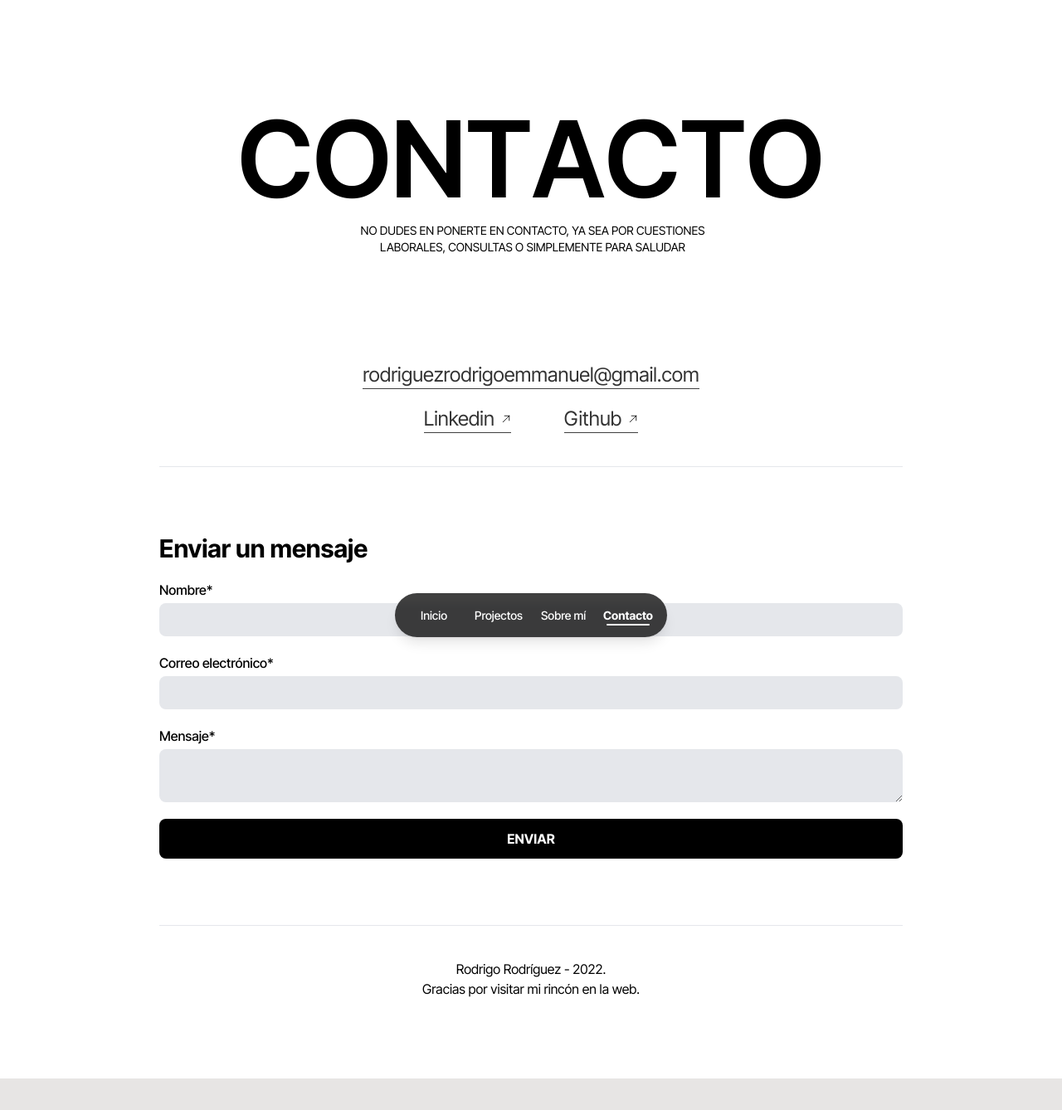
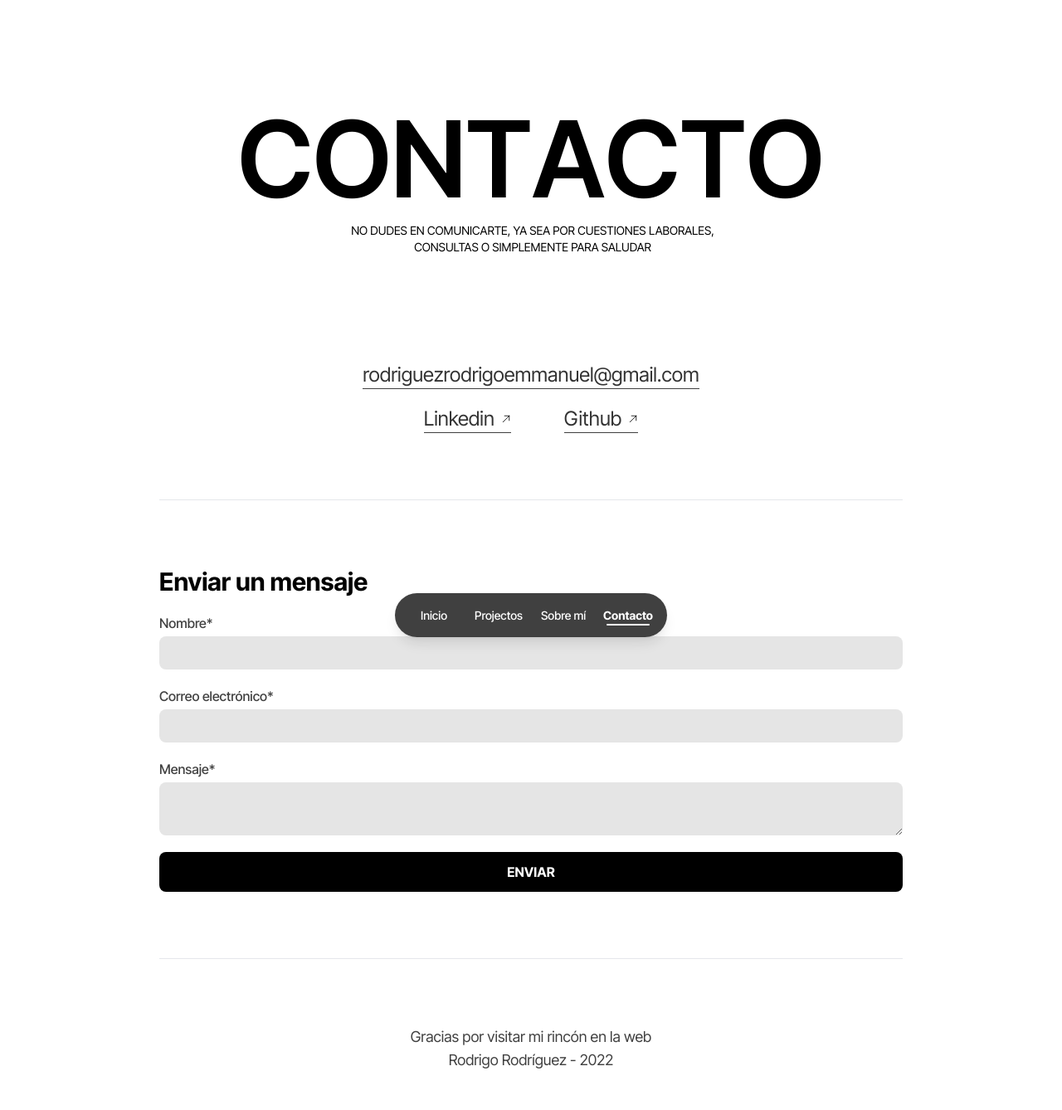
Before and after one commit to RdrBux/portfolio, a React (Create React App) app: page /contact in a window 1280 px wide. Shown: the top 1338 px of the page at 83% size. Before the commit the page ends 1300 px from the top, so only its background shows below. Built offline with nearby package versions, Linux system fonts and the light colour scheme.

Commit message:
Homogenize styles between routes

```diff
--- a/src/components/AnimatedTitle.jsx
+++ b/src/components/AnimatedTitle.jsx
@@ -18,7 +18,7 @@ export default function AnimatedTitle({ text, type = 'section' }) {
       rotateY: '0deg',
       scale: 1,
       transition: {
-        delay: Math.log10(i + 5) - 0.7,
+        delay: Math.log10(i + 5) - 0.77,
         duration: 0.2,
         ease: 'easeIn',
       },
--- a/src/components/ItemCollapse.jsx
+++ b/src/components/ItemCollapse.jsx
@@ -50,7 +50,7 @@ export default function ItemCollapse({ title, activeItem, setActiveItem }) {
               height: 0,
               transition: { duration: 0.2, ease: 'easeInOut' },
             }}
-            className="overflow-hidden text-black/80"
+            className="overflow-hidden text-neutral-700"
           >
             Lorem ipsum dolor sit amet, consectetur adipiscing elit. Ante eu in
             ultrices aliquet proin sapien non, tempus consectetur. A interdum
--- a/src/components/Navbar.jsx
+++ b/src/components/Navbar.jsx
@@ -11,6 +11,7 @@ export default function Navbar() {
   }, [location]);
 
   return (
+    <motion.div className="fixed bottom-8 z-40 flex w-screen justify-center">
       <motion.nav
         initial={{ opacity: 0, scaleX: 0 }}
         animate={{
@@ -23,7 +24,7 @@ export default function Navbar() {
           scaleX: 0,
           transition: { delay: 0.2, duration: 0.3 },
         }}
-      className="fixed bottom-8 left-1/2 z-40 -ml-[164px] flex w-[328px] select-none justify-center rounded-full bg-black/75 py-2 font-inter text-[14px] text-white shadow-lg backdrop-blur-sm"
+        className="flex w-[328px] select-none justify-center rounded-full bg-black/75 py-2 font-inter text-[14px] text-white shadow-lg backdrop-blur-sm"
       >
         <motion.ul
           initial={{ opacity: 0 }}
@@ -37,7 +38,7 @@ export default function Navbar() {
               className={({ isActive }) => (isActive ? 'font-bold' : undefined)}
               end
             >
-            <motion.div className="nav-element | relative flex justify-center py-2 hover:rounded-full hover:bg-white/5">
+              <motion.div className="nav-element | relative flex justify-center rounded-full py-2 lg:hover:bg-white/5">
                 <div className="relative w-fit">
                   Inicio
                   {activeLink === '/' && (
@@ -56,7 +57,7 @@ export default function Navbar() {
               className={({ isActive }) => (isActive ? 'font-bold' : undefined)}
               end
             >
-            <motion.div className="nav-element | relative flex justify-center py-2 hover:rounded-full hover:bg-white/5">
+              <motion.div className="nav-element | relative flex justify-center rounded-full py-2 lg:hover:bg-white/5">
                 <div className="relative w-fit">
                   Projectos
                   {activeLink === '/projects' && (
@@ -75,7 +76,7 @@ export default function Navbar() {
               className={({ isActive }) => (isActive ? 'font-bold' : undefined)}
               end
             >
-            <motion.div className="nav-element | relative flex justify-center py-2 hover:rounded-full hover:bg-white/5">
+              <motion.div className="nav-element | relative flex justify-center rounded-full py-2 lg:hover:bg-white/5">
                 <div className="relative w-fit">
                   Sobre mí
                   {activeLink === '/about' && (
@@ -94,7 +95,7 @@ export default function Navbar() {
               className={({ isActive }) => (isActive ? 'font-bold' : undefined)}
               end
             >
-            <motion.div className="nav-element | relative flex justify-center py-2 hover:rounded-full hover:bg-white/5">
+              <motion.div className="nav-element | relative flex justify-center rounded-full py-2 lg:hover:bg-white/5">
                 <div className="relative w-fit">
                   Contacto
                   {activeLink === '/contact' && (
@@ -109,5 +110,6 @@ export default function Navbar() {
           </li>
         </motion.ul>
       </motion.nav>
+    </motion.div>
   );
 }
--- a/src/components/ProjectArticle.jsx
+++ b/src/components/ProjectArticle.jsx
@@ -6,7 +6,7 @@ export default function ProjectArticle() {
       <h3 className="text-3xl font-semibold lg:text-6xl">
         Título del Artículo
       </h3>
-      <p>
+      <p className="text-neutral-700">
         Lorem ipsum dolor sit amet, consectetur adipiscing elit. Ut proin
         faucibus aliquet sollicitudin egestas. Egestas lacus et curabitur amet,
         et habitant laoreet metus. Condimentum amet in amet, leo placerat.
--- a/src/index.css
+++ b/src/index.css
@@ -6,13 +6,13 @@ html {
 }
 
 body::-webkit-scrollbar {
-  display: none;
+  /* display: none; */
 }
 
 body {
   background-color: rgb(231 229 228);
-  -ms-overflow-style: none; /* IE and Edge */
-  scrollbar-width: none; /* Firefox */
+  /* -ms-overflow-style: none; */ /* IE and Edge */
+  /* scrollbar-width: none; */ /* Firefox */
 }
 
 /* TOOLTIP */
--- a/src/routes/contact.jsx
+++ b/src/routes/contact.jsx
@@ -28,18 +28,16 @@ export default function Contact() {
         (result) => {
           setIsError(false);
           setShowAlert(true);
-          setTimeout(() => {
-            setShowAlert(false);
-          }, 3000);
         },
         (error) => {
           setIsError(true);
           setShowAlert(true);
-          setTimeout(() => {
-            setShowAlert(false);
-          }, 3000);
         }
       );
+    setShowAlert(true);
+    setTimeout(() => {
+      setShowAlert(false);
+    }, 3000);
 
     setName('');
     setEmail('');
@@ -73,7 +71,7 @@ export default function Contact() {
         }}
         className="min-h-screen w-full max-w-full origin-top bg-white"
       >
-        {showAlert && <AlertContact />}
+        {showAlert && <AlertContact isError={isError} />}
         <div className="container flex flex-col lg:w-3/4">
           <div className="flex flex-col items-center gap-3 py-20 text-center uppercase lg:py-32">
             <AnimatedTitle text="Contacto" />
@@ -82,21 +80,22 @@ export default function Contact() {
               animate={{
                 opacity: 1,
                 transition: {
-                  delay: 0.5,
+                  delay: 0.4,
                   duration: 1,
                 },
               }}
               className="max-w-sm pl-1 text-sm md:max-w-md"
             >
-              No dudes en ponerte en contacto, ya sea por cuestiones laborales,
+              No dudes en comunicarte, ya sea por cuestiones laborales,
               consultas o simplemente para saludar
             </motion.p>
           </div>
           <motion.div
+            className="flex flex-col gap-12 lg:gap-20"
             initial={{ opacity: 0 }}
             animate={{ opacity: 1, transition: { delay: 0.8, duration: 1 } }}
           >
-            <div className="flex flex-col items-center gap-5 pb-10 text-lg text-black/80 lg:text-2xl">
+            <div className="flex flex-col items-center gap-5 text-lg text-black/80 lg:text-2xl">
               <a
                 href="mailto:rodriguezrodrigoemmanuel@gmail.com"
                 target="_blank"
@@ -135,13 +134,13 @@ export default function Contact() {
             <form
               ref={form}
               onSubmit={handleSubmit}
-              className="flex w-full flex-col gap-5 py-10 text-sm lg:py-20 lg:text-base" /* lg:w-3/4 */
+              className="flex w-full flex-col gap-5 text-sm lg:text-base" /* lg:w-3/4 */
             >
               <h3 className="text-3xl font-bold">Enviar un mensaje</h3>
-              <label className="flex flex-col font-medium">
+              <label className="flex flex-col font-medium text-neutral-700">
                 Nombre*
                 <input
-                  className="mt-1 rounded-lg bg-gray-200 px-4 py-2 text-base"
+                  className="mt-1 rounded-lg bg-neutral-200 px-4 py-2 text-base"
                   type="text"
                   name="user_name"
                   value={name}
@@ -149,10 +148,10 @@ export default function Contact() {
                   required
                 />
               </label>
-              <label className="flex flex-col font-medium">
+              <label className="flex flex-col font-medium text-neutral-700">
                 Correo electrónico*
                 <input
-                  className="mt-1 rounded-lg bg-gray-200 px-4 py-2 text-base"
+                  className="mt-1 rounded-lg bg-neutral-200 px-4 py-2 text-base"
                   type="email"
                   name="user_email"
                   value={email}
@@ -160,13 +159,13 @@ export default function Contact() {
                   required
                 />
               </label>
-              <label className="flex flex-col font-medium">
+              <label className="flex flex-col font-medium text-neutral-700">
                 Mensaje*
                 <textarea
                   value={message}
                   name="message"
                   onChange={(e) => setMessage(e.target.value)}
-                  className="mt-1 rounded-lg bg-gray-200 px-4 py-2 text-base"
+                  className="mt-1 rounded-lg bg-neutral-200 px-4 py-2 text-base"
                   required
                 />
               </label>
@@ -175,12 +174,12 @@ export default function Contact() {
               </button>
             </form>
 
-            <div className="">
-              <hr />
-              <div className="pb-24 pt-10 text-center">
-                Rodrigo Rodríguez - 2022. <br />
-                Gracias por visitar mi rincón en la web.
-              </div>
+            <hr />
+
+            <div className="pb-32 text-center text-lg text-neutral-700 lg:pb-40">
+              Gracias por visitar mi rincón en la web
+              <br />
+              Rodrigo Rodríguez - 2022
             </div>
           </motion.div>
         </div>
--- a/src/routes/fullProject.jsx
+++ b/src/routes/fullProject.jsx
@@ -44,7 +44,7 @@ export default function FullProject() {
       <motion.div
         exit={{
           scale: 0.9,
-          translateY: topSidePage ? '2rem' : '-2rem',
+          translateY: topSidePage ? '2rem' : '-4rem',
         }}
         className={`relative mt-16 w-full max-w-full ${
           topSidePage ? 'origin-top' : 'origin-bottom'
@@ -61,7 +61,9 @@ export default function FullProject() {
           <CloseProject />
           <div className="">
             <h2 className="text-5xl font-bold lg:text-7xl">TÍTULO</h2>
-            <p className="lg:text-lg">Descripción de la página / Otra</p>
+            <p className="text-neutral-700 lg:text-lg">
+              Descripción de la página / Otra
+            </p>
           </div>
           <div className="mt-10 lg:mt-16">
             <Accordion />
--- a/src/routes/home.jsx
+++ b/src/routes/home.jsx
@@ -41,7 +41,7 @@ export default function Home() {
       let yDiff = yDown - yUp;
 
       if (
-        Math.abs(yDiff) >= 4 &&
+        Math.abs(yDiff) >= 6 &&
         !e.target.className.split(' ').includes('nav-element')
       ) {
         navigate('/projects');
@@ -83,12 +83,12 @@ export default function Home() {
             }}
             className="text-2xl font-semibold text-teal-700"
           >
-            /Desarrolador Web
+            /Desarrollador Web
             <br />
             /Diseñador Web
           </motion.p>
           <motion.p
-            className="max-w-sm"
+            className="max-w-sm text-neutral-700 lg:text-lg"
             initial={{ y: '-0.25rem', opacity: 0 }}
             animate={{
               y: 0,
--- a/src/routes/projects.jsx
+++ b/src/routes/projects.jsx
@@ -26,7 +26,7 @@ export default function Projects() {
       <motion.div
         exit={{
           scale: 0.9,
-          translateY: topSidePage ? '2rem' : '-2rem',
+          translateY: topSidePage ? '2rem' : '-4rem',
           borderRadius: '2rem',
         }}
         className={`h-full w-full max-w-full ${
@@ -41,11 +41,11 @@ export default function Projects() {
               animate={{
                 opacity: 1,
                 transition: {
-                  delay: 0.7,
+                  delay: 0.6,
                   duration: 1,
                 },
               }}
-              className="max-w-sm pl-1 text-sm md:max-w-md"
+              className="max-w-sm pl-1 text-sm text-neutral-900 md:max-w-md"
             >
               Una colección de proyectos en los que he trabajado, sean páginas o
               aplicaciones web, pensadas en la búsqueda de soluciones a
```
Also changed, not shown: src/components/Project.jsx (+5 -5 lines), src/routes/about.jsx (+14 -11 lines). Lines whose indentation alone changed are shown as unchanged.
